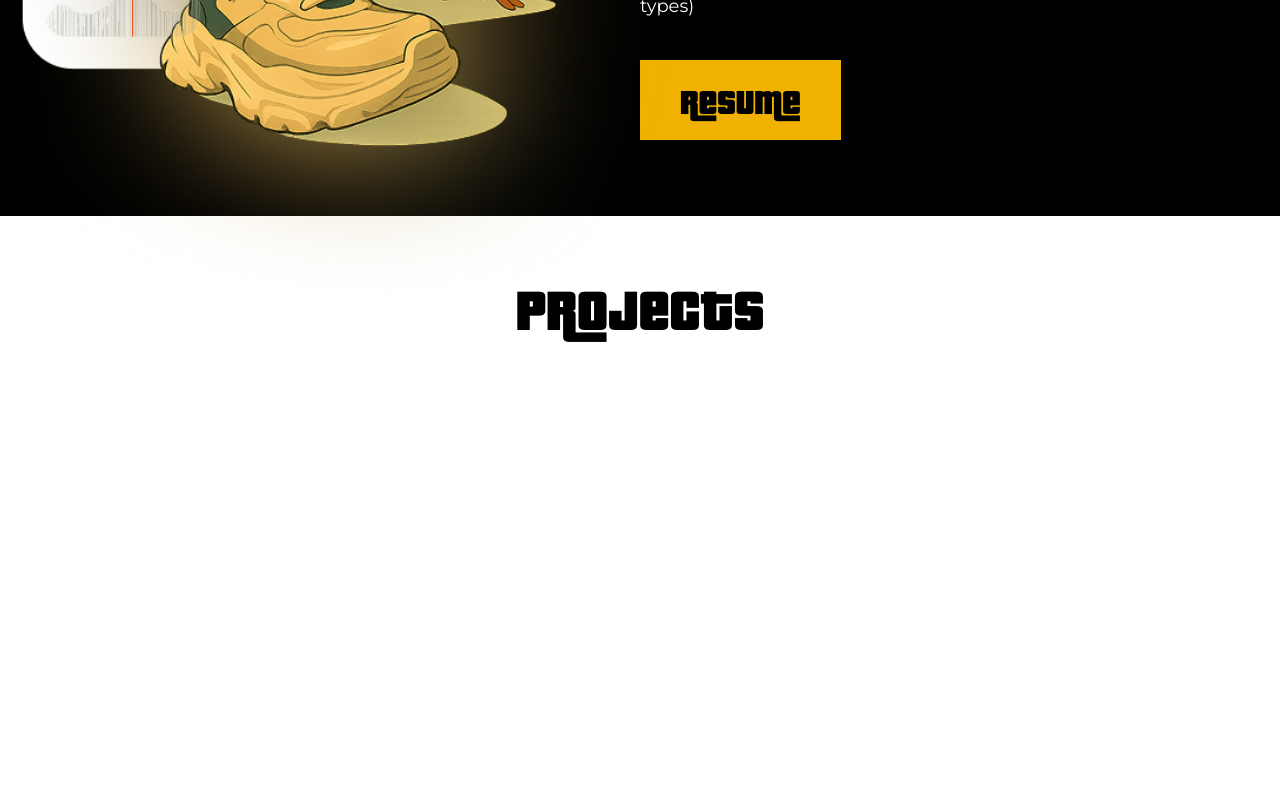
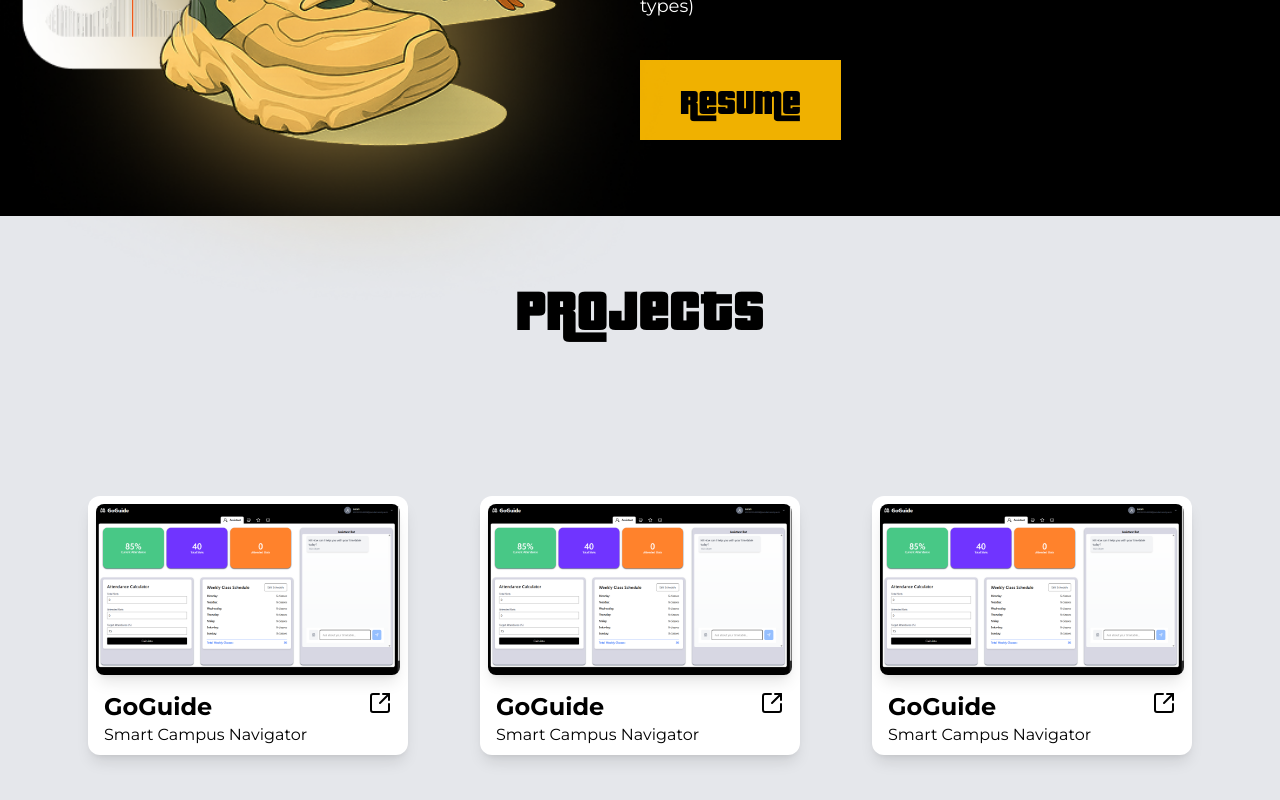
Before and after one commit to lilblackboot/portfolio, a Next.js app: page / in a window 1280 px wide. Shown: the part 1384-2184 px from the top of the page. Built offline with nearby package versions, Linux system fonts and the light colour scheme.

Commit message:
project area done

```diff
--- a/package.json
+++ b/package.json
@@ -12,7 +12,8 @@
     "@gsap/react": "^2.1.2",
     "framer-motion": "^12.10.5",
     "gsap": "^3.13.0",
-    "motion": "^12.10.5",
+    "lucide": "^0.510.0",
+    "motion": "^12.11.0",
     "next": "15.3.1",
     "react": "^19.0.0",
     "react-dom": "^19.0.0",
--- a/src/app/@projects/page.tsx
+++ b/src/app/@projects/page.tsx
@@ -1,12 +1,15 @@
 import React from 'react'
+import Card from '@/app/components/Card'
 
 const Projects = () => {
   return (
     <>
-    <div className='w-full h-screen flex items-start justify-center '>
-        <h1 className=' pt-15 bg-gradient-to-b text-center  w-full text-6xl'>Projects</h1>
-        <div>
-
+    <div className=' h-screen bg-gray-200 px-15 flex flex-col items-center justify-start gap-15 '>
+        <h1 className=' p-15 bg-gradient-to-b text-center   w-full text-6xl'>Projects</h1>
+        <div className='mt-10 mx-7 flex gap-18 h-content items-center justify-center flex-wrap'>
+        <Card/>
+        <Card/>
+        <Card/>
         </div>
 
     </div>
--- /dev/null
+++ b/src/app/components/Card.tsx
@@ -0,0 +1,32 @@
+import React from 'react'
+import Image from 'next/image'
+import { Montserrat } from 'next/font/google'
+import Link from 'next/link'
+import * as m from "motion/react-client"
+
+const montserrat = Montserrat({
+  subsets: ['latin'],
+  weight: ['400', '700'],
+})
+function Card() {
+  return (
+    <>
+    <m.div
+     whileHover={{ scale: 1.2 }}
+    whileTap={{ scale: 0.8 }}
+    className={montserrat.className + '  bg-white rounded-xl shadow-lg flex-1/4 flex-col  p-2 items-start '}>
+      <Image src="/GoGuide.png" alt="Project Image" width={500} height={300} className="rounded-lg shadow-lg"/>
+      <div className='px-2 w-full'><h3 className='text-2xl flex justify-between font-bold mt-4  '>GoGuide <Arrow/>  </h3>
+      <p>Smart Campus Navigator</p></div>
+    </m.div>
+    </>
+  )
+}
+
+function Arrow(){
+  return(
+<svg  xmlns="http://www.w3.org/2000/svg" width="24" height="24" viewBox="0 0 24 24" fill="none" stroke="currentColor" strokeWidth="2" strokeLinecap="round" strokeLinejoin="round" className="lucide lucide-square-arrow-out-up-right-icon lucide-square-arrow-out-up-right"><path d="M21 13v6a2 2 0 0 1-2 2H5a2 2 0 0 1-2-2V5a2 2 0 0 1 2-2h6"/><path d="m21 3-9 9"/><path d="M15 3h6v6"/></svg>
+  )
+}
+
+export default Card
--- /dev/null
+++ b/src/app/projects/[projectId]/page.tsx
@@ -0,0 +1,11 @@
+export default async function Page(params: { params: { projectId: string } }) {
+  const { projectId } =await params.params;
+  return (
+    <div className="w-full h-screen flex items-start justify-center ">
+      <h1 className="pt-15 bg-gradient-to-b text-center w-full text-6xl">
+        Project {projectId}
+      </h1>
+      <div></div>
+    </div>
+  );
+}
--- /dev/null
+++ b/src/app/projects/page.tsx
@@ -0,0 +1,12 @@
+import React from 'react'
+import Card from '@/app/components/Card'
+
+function page() {
+  return (
+    <>
+    <Card/>
+    </>
+  )
+}
+
+export default page
```
Also changed, not shown: public/GoGuide.png (added), src/app/@projects/projects/page.tsx (deleted), 1 other file (tests, documents, lock files or other folders).
